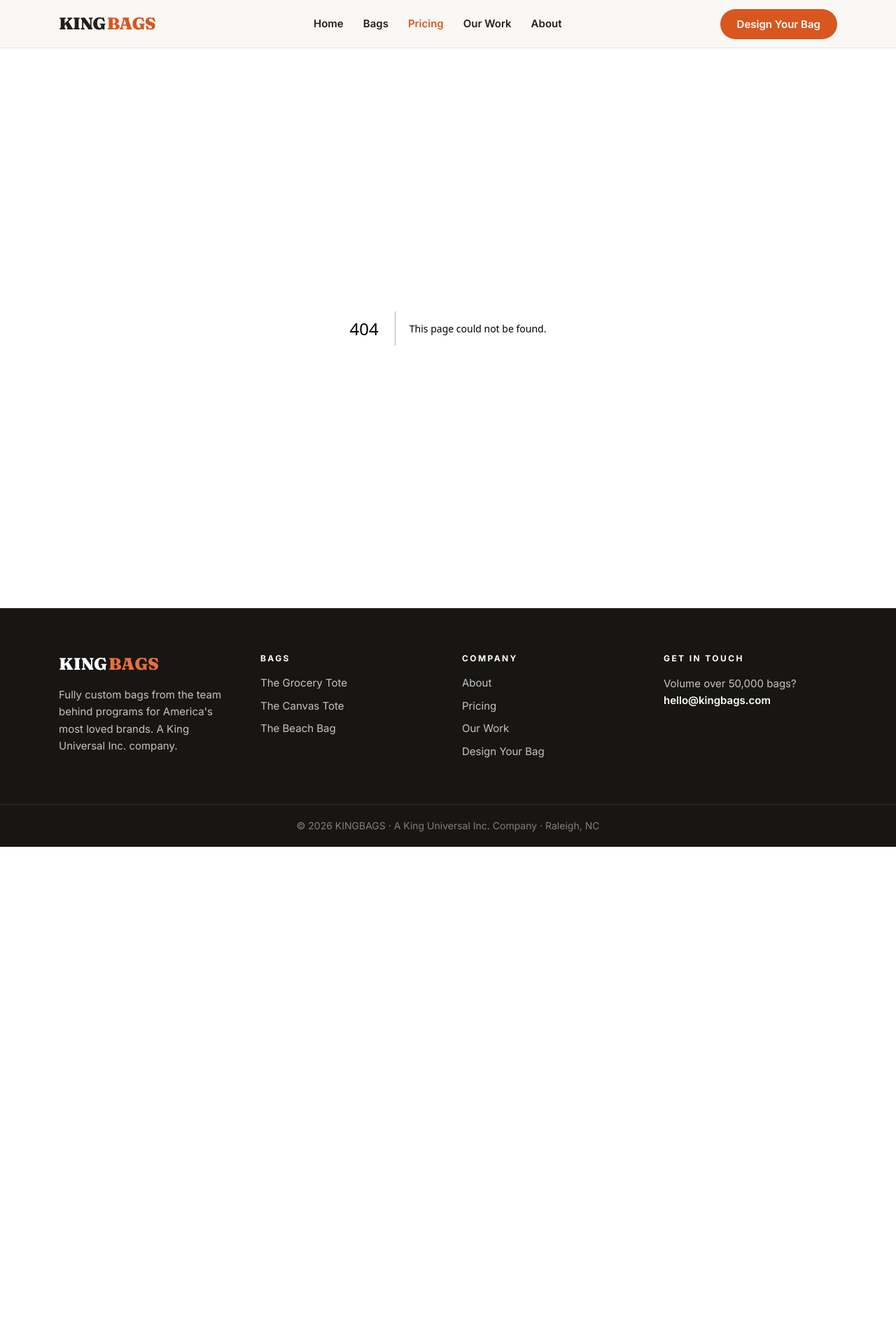
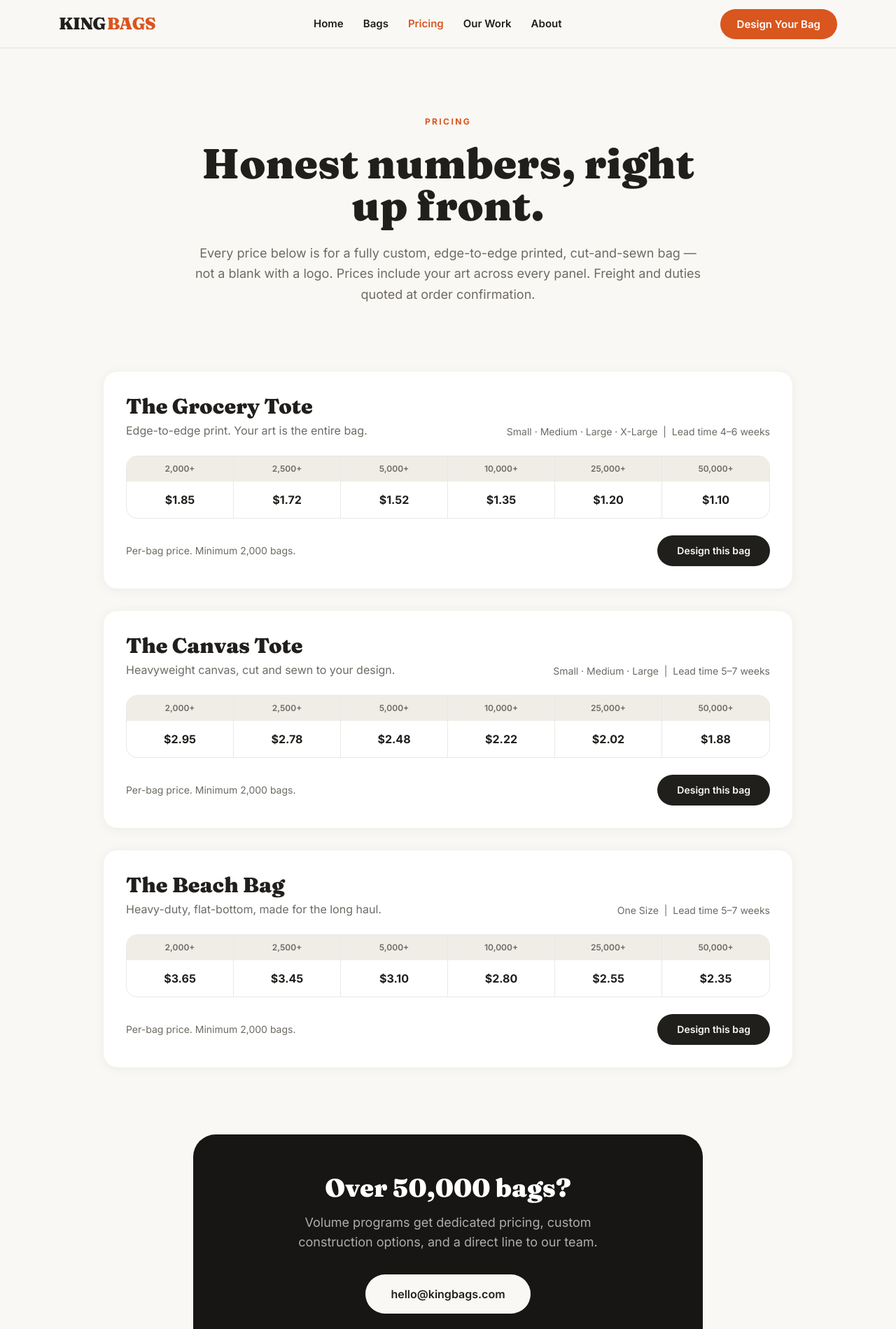
Before and after one commit to riley944/KINGBAGS, a Next.js app: page /pricing in a window 1280 px wide. Before the commit this address had no page. Shown: the top 1899 px of the page at 70% size. Before the commit the page ends 1210 px from the top, so only its background shows below. Built offline with nearby package versions, Linux system fonts and the light colour scheme.

Commit message:
Create page.tsx

```diff
--- /dev/null
+++ b/app/pricing/page.tsx
@@ -0,0 +1,84 @@
+import Link from "next/link";
+import Reveal from "@/components/Reveal";
+import { PRODUCTS } from "@/lib/products";
+
+export const metadata = {
+  title: "Pricing | KINGBAGS",
+  description: "Transparent quantity pricing for fully custom cut-and-sew bags. From 2,000 bags. No hidden fees, no distributor markup.",
+};
+
+export default function PricingPage() {
+  return (
+    <>
+      <section className="py-20 md:py-24">
+        <div className="mx-auto max-w-3xl px-5 text-center">
+          <Reveal>
+            <p className="section-label mb-5">Pricing</p>
+            <h1 className="font-serif font-black text-4xl md:text-6xl text-ink leading-[1.05] mb-6">
+              Honest numbers, right up front.
+            </h1>
+            <p className="text-lg text-ink-soft leading-relaxed">
+              Every price below is for a fully custom, edge-to-edge printed, cut-and-sewn bag — not a blank with a logo. Prices include your art across every panel. Freight and duties quoted at order confirmation.
+            </p>
+          </Reveal>
+        </div>
+      </section>
+
+      <section className="pb-24">
+        <div className="mx-auto max-w-5xl px-5 space-y-8">
+          {PRODUCTS.map((p, i) => (
+            <Reveal key={p.slug} delay={i * 100}>
+              <div className="bg-white rounded-2.5xl shadow-soft overflow-hidden">
+                <div className="p-8 pb-6 flex flex-col md:flex-row md:items-end md:justify-between gap-4">
+                  <div>
+                    <h2 className="font-serif font-black text-3xl text-ink mb-1">{p.name}</h2>
+                    <p className="text-ink-soft">{p.tagline}</p>
+                  </div>
+                  <div className="text-sm text-ink-soft">
+                    {p.sizes.map((s) => s.label).join(" · ")} &nbsp;|&nbsp; Lead time {p.leadTime}
+                  </div>
+                </div>
+                <div className="px-8 pb-8">
+                  <div className="grid grid-cols-3 sm:grid-cols-6 rounded-2xl overflow-hidden border border-ink/10">
+                    {p.tiers.map((t) => (
+                      <div key={t.minQty} className="border-r border-ink/10 last:border-r-0 border-b sm:border-b-0">
+                        <div className="bg-smoke px-3 py-2.5 text-center text-xs font-semibold text-ink-soft">
+                          {t.minQty.toLocaleString()}+
+                        </div>
+                        <div className="px-3 py-3.5 text-center font-bold text-ink">
+                          ${t.unitPrice.toFixed(2)}
+                        </div>
+                      </div>
+                    ))}
+                  </div>
+                  <div className="mt-6 flex flex-col sm:flex-row items-start sm:items-center justify-between gap-4">
+                    <p className="text-sm text-ink-soft">Per-bag price. Minimum {p.minOrder.toLocaleString()} bags.</p>
+                    <Link href={`/design?style=${p.slug}`} className="btn-ink !py-3 !px-7 !text-sm">
+                      Design this bag
+                    </Link>
+                  </div>
+                </div>
+              </div>
+            </Reveal>
+          ))}
+        </div>
+      </section>
+
+      <section className="pb-28">
+        <div className="mx-auto max-w-3xl px-5">
+          <Reveal>
+            <div className="bg-charcoal rounded-4xl p-10 md:p-14 text-center text-white">
+              <h2 className="font-serif font-black text-3xl md:text-4xl leading-tight mb-4">
+                Over 50,000 bags?
+              </h2>
+              <p className="text-white/65 text-lg mb-8 max-w-md mx-auto">
+                Volume programs get dedicated pricing, custom construction options, and a direct line to our team.
+              </p>
+              <a href="mailto:hello@kingbags.com" className="btn-light">hello@kingbags.com</a>
+            </div>
+          </Reveal>
+        </div>
+      </section>
+    </>
+  );
+}
```
